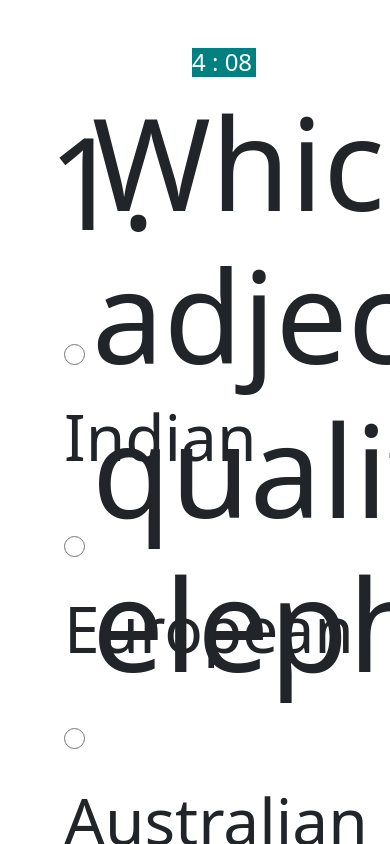
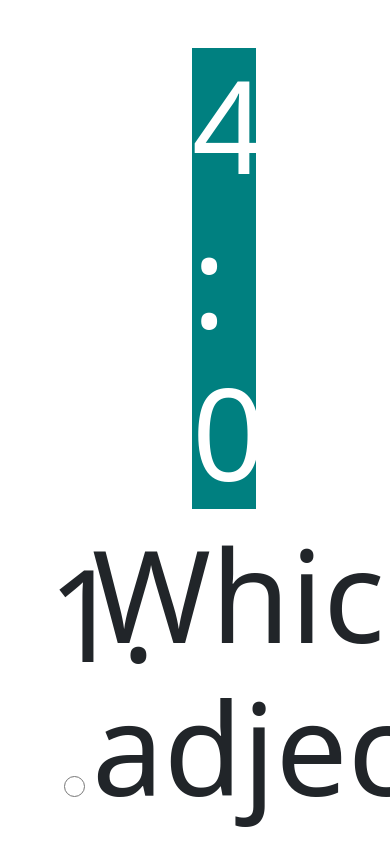
Before and after one commit to Prim3timer/test, a React (Create React App) app: page / in a window 390 px wide. Both pictures are taken after a click on the button "Continue". Shown: the top 844 px of the page. Built offline with nearby package versions, Linux system fonts and the light colour scheme.

Commit message:
still on portrait

```diff
--- a/src/index.css
+++ b/src/index.css
@@ -270,9 +270,13 @@ h3 {
 }
 .interview {
   font-size: 8rem;
-  width: 60rem;
+  width: 80rem;
 }
 span {
+  font-size: 8rem;
+
+}
+#clock {
   font-size: 8rem;
 
 }
```
